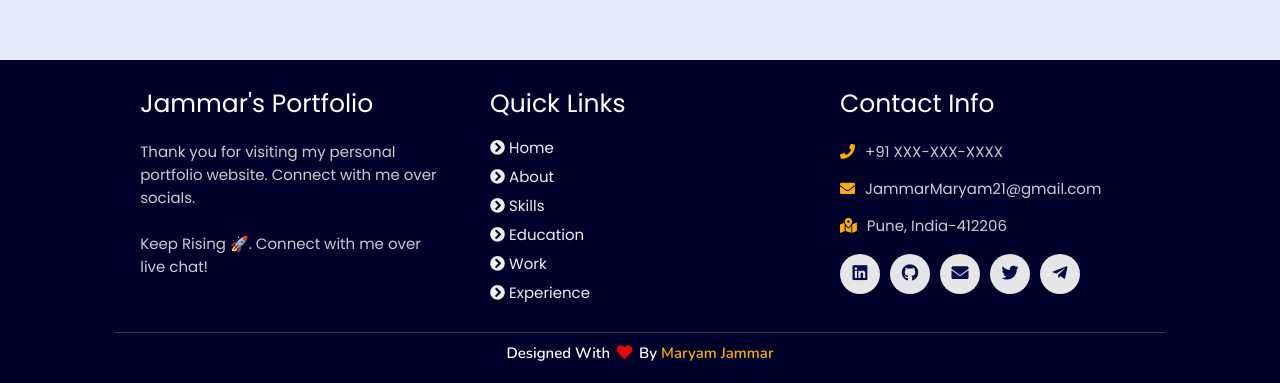
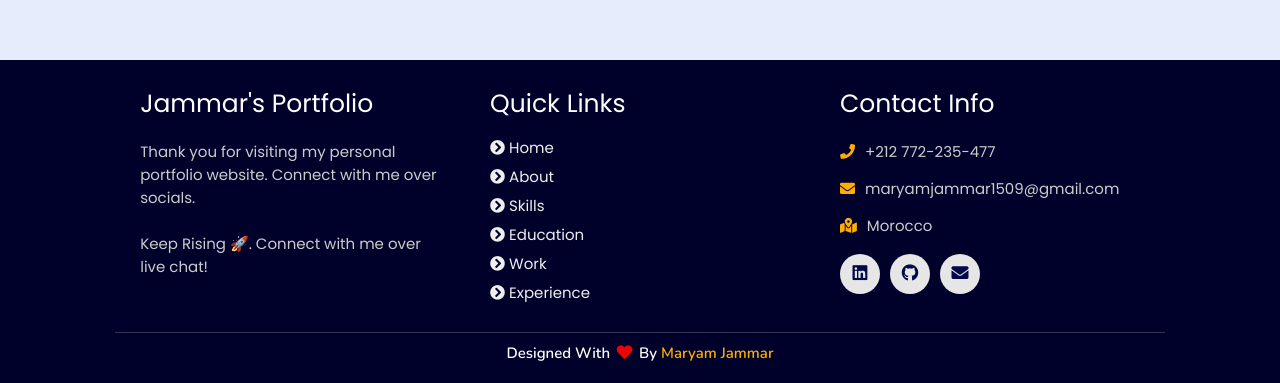
Before and after one commit to J-Maryam/Portfolio, a plain HTML site: page index.html in a window 1280 px wide. Shown: the part 6547-6930 px from the top of the page. Drawn offline with nearby package versions, Linux system fonts and the light colour scheme.

Commit message:
added personal infos

```diff
--- a/index.html
+++ b/index.html
@@ -376,16 +376,16 @@
 
       <div class="box">
           <h3>contact info</h3>
-          <p> <i class="fas fa-phone"></i>+91 XXX-XXX-XXXX</p>
-          <p> <i class="fas fa-envelope"></i>JammarMaryam21@gmail.com</p>
-          <p> <i class="fas fa-map-marked-alt"></i>Pune, India-412206</p>
+          <p> <i class="fas fa-phone"></i>+212 772-235-477</p>
+          <p> <i class="fas fa-envelope"></i>maryamjammar1509@gmail.com</p>
+          <p> <i class="fas fa-map-marked-alt"></i>Morocco</p>
           <div class="share">
 
-              <a href="https://www.linkedin.com/in/Jammar-Maryam" class="fab fa-linkedin" aria-label="LinkedIn" target="_blank"></a>
-              <a href="https://github.com/Jammar-Maryam" class="fab fa-github" aria-label="GitHub" target="_blank"></a>
-              <a href="mailto:JammarMaryam21@gmail.com" class="fas fa-envelope" aria-label="Mail" target="_blank"></a>
-              <a href="https://twitter.com/Jammar_Maryam" class="fab fa-twitter" aria-label="Twitter" target="_blank"></a>
-              <a href="https://t.me/lifecode5" class="fab fa-telegram-plane" aria-label="Telegram" target="_blank"></a>
+              <a href="https://www.linkedin.com/in/maryam-jammar" class="fab fa-linkedin" aria-label="LinkedIn" target="_blank"></a>
+              <a href="https://github.com/J-Maryam" class="fab fa-github" aria-label="GitHub" target="_blank"></a>
+              <a href="maryamjammar1509@gmail.com" class="fas fa-envelope" aria-label="Mail" target="_blank"></a>
+              <!-- <a href="https://twitter.com/Jammar_Maryam" class="fab fa-twitter" aria-label="Twitter" target="_blank"></a> -->
+              <!-- <a href="https://t.me/lifecode5" class="fab fa-telegram-plane" aria-label="Telegram" target="_blank"></a> -->
           </div>
       </div>
   </div>
```
